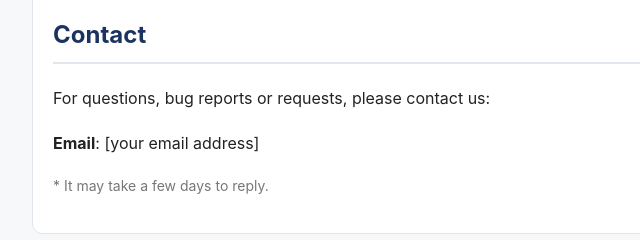
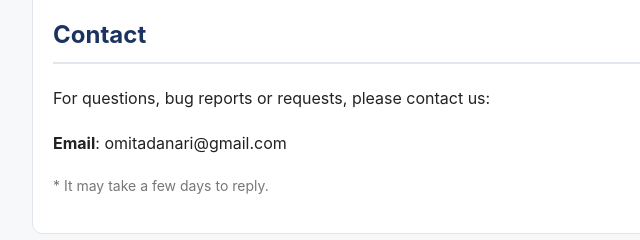
Before and after one commit to chothabu/chothabu.github.io, a plain HTML site: page index.html in a window 1280 px wide. Shown: the part 1280-1520 px from the top of the page, 248-888 px from the left. Drawn offline with Linux system fonts and the light colour scheme.

Commit message:
Set contact email in privacy/support page
Co-Authored-By: Claude Opus 4.8 (1M context) <noreply@anthropic.com>

```diff
--- a/index.html
+++ b/index.html
@@ -72,7 +72,7 @@
 
       <h2>お問い合わせ</h2>
       <p>ご質問・不具合報告・ご要望は以下までご連絡ください。</p>
-      <p><strong>メールアドレス</strong>: [あなたのメールアドレス]</p>
+      <p><strong>メールアドレス</strong>: omitadanari@gmail.com</p>
       <p class="muted">※ 返信に数日かかる場合があります。</p>
     </section>
 
@@ -160,7 +160,7 @@
       <p>本ポリシーは法律の変更や機能追加に伴い更新される場合があります。重要な変更は本ページで通知します。</p>
 
       <h3>11. お問い合わせ</h3>
-      <p><strong>メールアドレス</strong>: [あなたのメールアドレス]</p>
+      <p><strong>メールアドレス</strong>: omitadanari@gmail.com</p>
 
       <hr>
       <p class="muted">発行日: 2025年1月 / 最終更新: 2026年6月</p>
@@ -195,7 +195,7 @@
 
       <h2>Contact</h2>
       <p>For questions, bug reports or requests, please contact us:</p>
-      <p><strong>Email</strong>: [your email address]</p>
+      <p><strong>Email</strong>: omitadanari@gmail.com</p>
       <p class="muted">* It may take a few days to reply.</p>
     </section>
 
@@ -283,7 +283,7 @@
       <p>This policy may be updated as laws or features change. Material changes will be announced on this page.</p>
 
       <h3>11. Contact</h3>
-      <p><strong>Email</strong>: [your email address]</p>
+      <p><strong>Email</strong>: omitadanari@gmail.com</p>
 
       <hr>
       <p class="muted">Issued: January 2025 / Last updated: June 2026</p>
@@ -318,7 +318,7 @@
 
       <h2>문의</h2>
       <p>질문·버그 신고·요청은 아래로 연락해 주세요.</p>
-      <p><strong>이메일</strong>: [이메일 주소]</p>
+      <p><strong>이메일</strong>: omitadanari@gmail.com</p>
       <p class="muted">※ 답변에 며칠이 걸릴 수 있습니다.</p>
     </section>
 
@@ -406,7 +406,7 @@
       <p>본 방침은 법률 변경이나 기능 추가에 따라 업데이트될 수 있습니다. 중요한 변경 사항은 본 페이지에 공지합니다.</p>
 
       <h3>11. 문의</h3>
-      <p><strong>이메일</strong>: [이메일 주소]</p>
+      <p><strong>이메일</strong>: omitadanari@gmail.com</p>
 
       <hr>
       <p class="muted">발행일: 2025년 1월 / 최종 업데이트: 2026년 6월</p>
```
